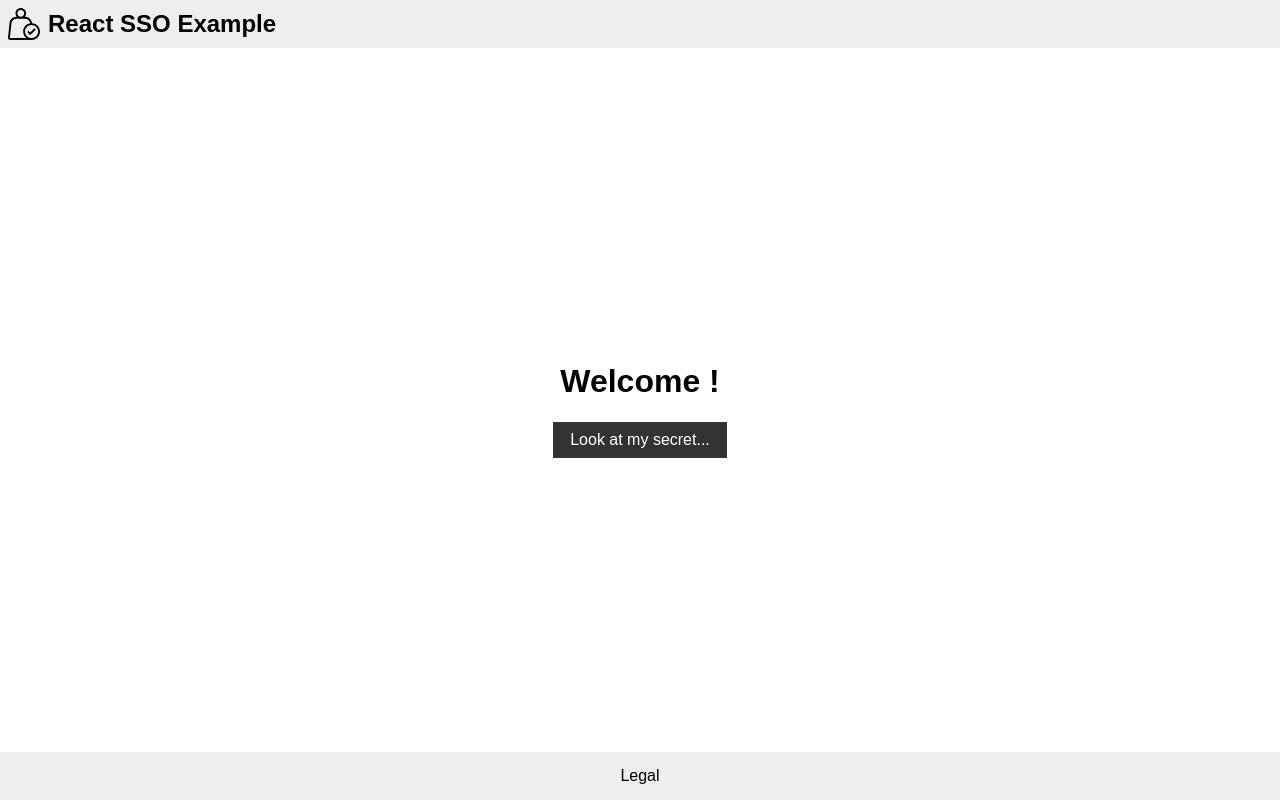
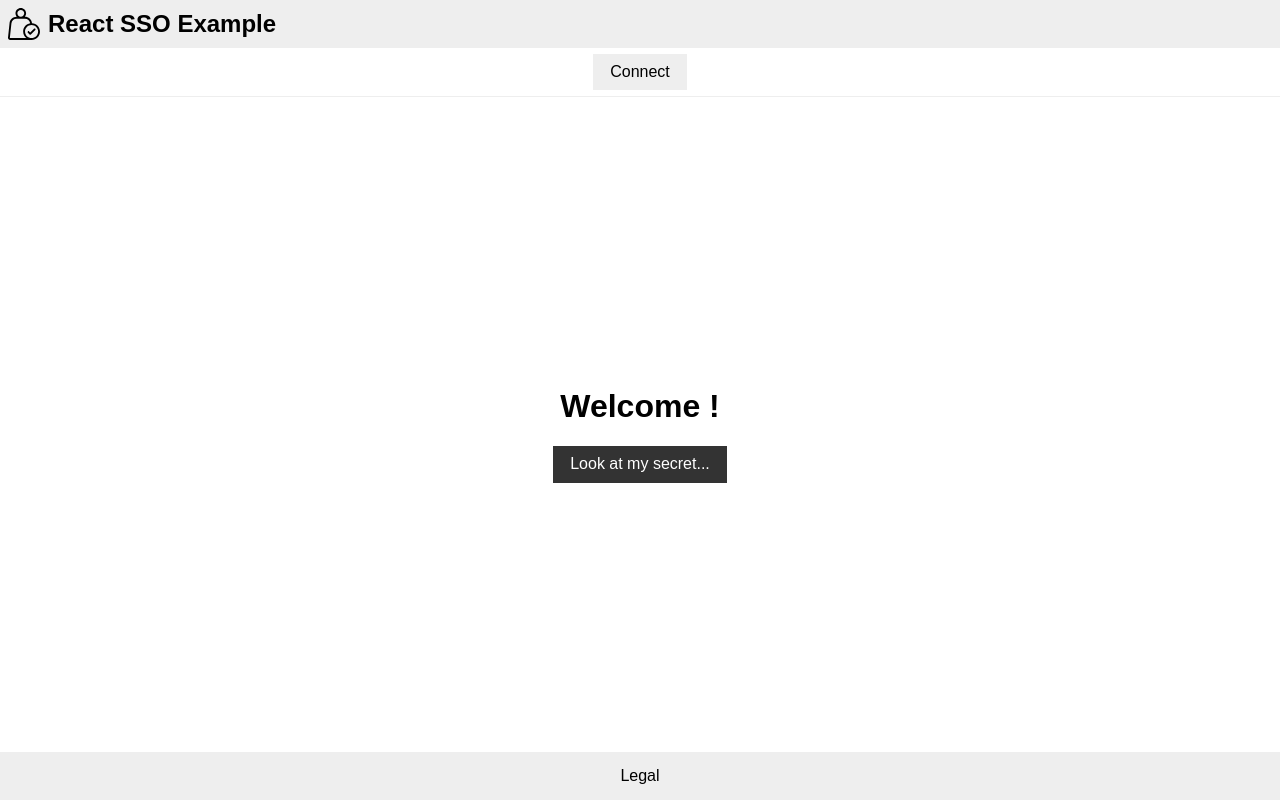
Before and after one commit to jlguenego/react-sso-example, a React (Create React App) app in the folder front/: page / in a window 1280 px wide. Built offline with nearby package versions, Linux system fonts and the light colour scheme.

Commit message:
add Connection

```diff
--- a/front/src/App.tsx
+++ b/front/src/App.tsx
@@ -3,10 +3,12 @@ import './App.scss';
 import Header from './layout/Header/Header';
 import Footer from './layout/Footer/Footer';
 import Main from './layout/Main/Main';
+import Connection from './layout/Connection/Connection';
 
 export default () => (
   <div className="App">
     <Header />
+    <Connection />
     <Main />
     <Footer />
   </div>
--- /dev/null
+++ b/front/src/layout/Connection/Connection.scss
@@ -0,0 +1,7 @@
+.Connection {
+    display: flex;
+    align-items: center;
+    justify-content: center;
+    border-bottom: 0.1em solid #eee;
+    height: 3em;
+}
--- /dev/null
+++ b/front/src/layout/Connection/Connection.tsx
@@ -0,0 +1,8 @@
+import React from 'react';
+import './Connection.scss';
+
+export default () => (
+  <section className="Connection">
+    <button>Connect</button>
+  </section>
+);
```
